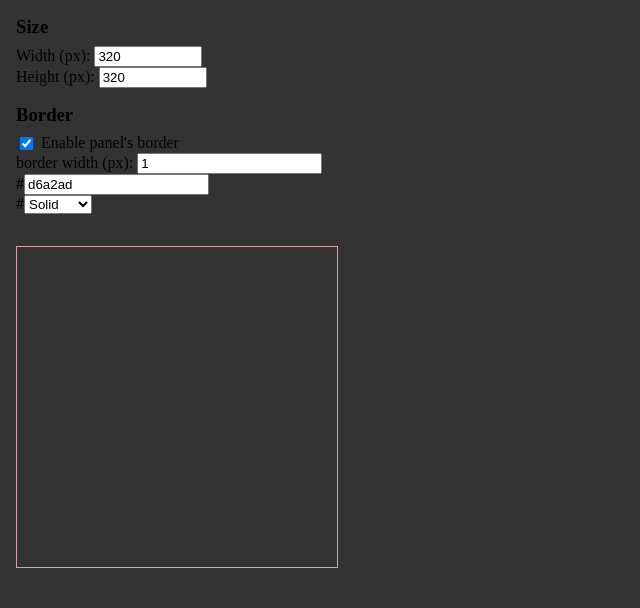
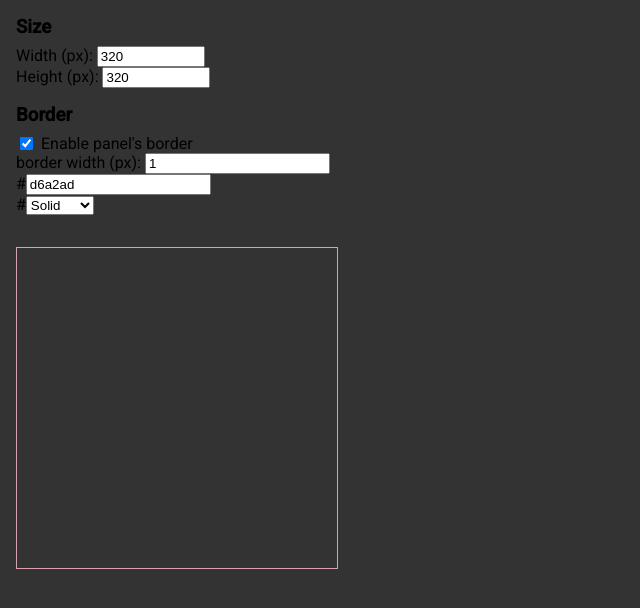
Before and after one commit to FlorianDancausse/panel-generator, an Angular app: page / in a window 1280 px wide. Shown: the top 608 px of the page, without its empty margins (0-640 px from the left). Built offline with nearby package versions, Linux system fonts and the light colour scheme.

Commit message:
build(angular): Add angular-material

```diff
--- a/package.json
+++ b/package.json
@@ -14,13 +14,16 @@
   "private": true,
   "dependencies": {
     "@angular/animations": "~8.2.14",
+    "@angular/cdk": "~8.2.3",
     "@angular/common": "~8.2.14",
     "@angular/compiler": "~8.2.14",
     "@angular/core": "~8.2.14",
     "@angular/forms": "~8.2.14",
+    "@angular/material": "^8.2.3",
     "@angular/platform-browser": "~8.2.14",
     "@angular/platform-browser-dynamic": "~8.2.14",
     "@angular/router": "~8.2.14",
+    "hammerjs": "^2.0.8",
     "rxjs": "~6.5.4",
     "tslib": "^1.9.0",
     "zone.js": "~0.9.1"
--- a/src/index.html
+++ b/src/index.html
@@ -1,12 +1,14 @@
-<!doctype html>
+<!DOCTYPE html>
 <html lang="en">
   <head>
-  <meta charset="utf-8">
+    <meta charset="utf-8" />
     <title>GenericPanels</title>
-  <base href="/">
+    <base href="/" />
 
-  <meta name="viewport" content="width=device-width, initial-scale=1">
-  <link rel="icon" type="image/x-icon" href="favicon.ico">
+    <meta name="viewport" content="width=device-width, initial-scale=1" />
+    <link rel="icon" type="image/x-icon" href="favicon.ico" />
+    <link href="https://fonts.googleapis.com/css?family=Roboto:300,400,500&display=swap" rel="stylesheet" />
+    <link href="https://fonts.googleapis.com/icon?family=Material+Icons" rel="stylesheet" />
   </head>
   <body>
     <app-root></app-root>
--- a/src/main.ts
+++ b/src/main.ts
@@ -1,3 +1,4 @@
+import 'hammerjs';
 import { enableProdMode } from '@angular/core';
 import { platformBrowserDynamic } from '@angular/platform-browser-dynamic';
 
@@ -8,5 +9,6 @@ if (environment.production) {
   enableProdMode();
 }
 
-platformBrowserDynamic().bootstrapModule(AppModule)
+platformBrowserDynamic()
+  .bootstrapModule(AppModule)
   .catch(err => console.error(err));
--- a/src/styles.scss
+++ b/src/styles.scss
@@ -1,3 +1,30 @@
+// Custom Theming for Angular Material
+// For more information: https://material.angular.io/guide/theming
+@import '~@angular/material/theming';
+// Plus imports for other components in your app.
+
+// Include the common styles for Angular Material. We include this here so that you only
+// have to load a single css file for Angular Material in your app.
+// Be sure that you only ever include this mixin once!
+@include mat-core();
+
+// Define the palettes for your theme using the Material Design palettes available in palette.scss
+// (imported above). For each palette, you can optionally specify a default, lighter, and darker
+// hue. Available color palettes: https://material.io/design/color/
+$genericPanels-primary: mat-palette($mat-indigo);
+$genericPanels-accent: mat-palette($mat-pink, A200, A100, A400);
+
+// The warn palette is optional (defaults to red).
+$genericPanels-warn: mat-palette($mat-red);
+
+// Create the theme object (a Sass map containing all of the palettes).
+$genericPanels-theme: mat-light-theme($genericPanels-primary, $genericPanels-accent, $genericPanels-warn);
+
+// Include theme styles for core and each component used in your app.
+// Alternatively, you can import and @include the theme mixins for each component
+// that you are using.
+@include angular-material-theme($genericPanels-theme);
+
 /* You can add global styles to this file, and also import other style files */
 
 html,
@@ -17,3 +44,12 @@ h5,
 h6 {
   margin: 0;
 }
+
+html,
+body {
+  height: 100%;
+}
+body {
+  margin: 0;
+  font-family: Roboto, 'Helvetica Neue', sans-serif;
+}
```
Also changed, not shown: src/app/app.module.ts (+12 -12 lines), 1 other file (tests, documents, lock files or other folders). Lines whose indentation alone changed are shown as unchanged.
